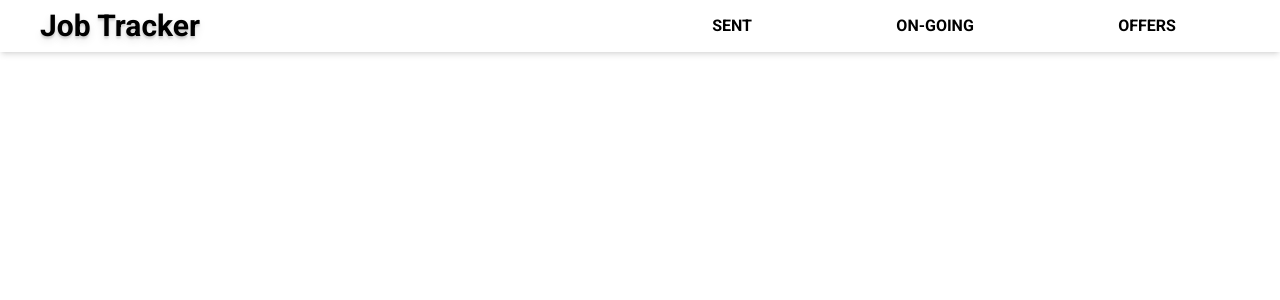
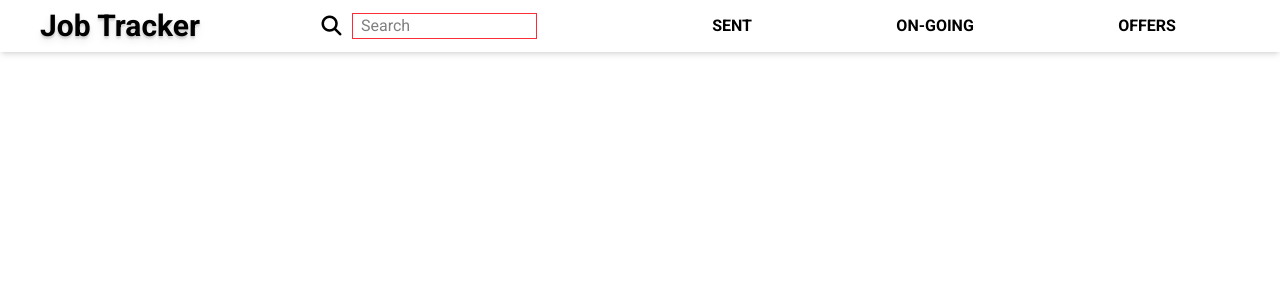
Before and after one commit to AndreaMargutti/job-tracker-react, a React (Vite) app: page / in a window 1280 px wide. Shown: the top 300 px of the page. Built offline with nearby package versions, Linux system fonts and the light colour scheme.

Commit message:
Add SearchBar component: create a new SearchBar component with props for placeholder text, and integrate it into the Navbar. Update index.html to include FontAwesome for icon support.

```diff
--- a/index.html
+++ b/index.html
@@ -9,6 +9,10 @@
   <link rel="preconnect" href="https://fonts.gstatic.com" crossorigin>
   <link href="https://fonts.googleapis.com/css2?family=Roboto:ital,wght@0,100..900;1,100..900&display=swap"
     rel="stylesheet">
+  <!--FontAwesome-->
+  <link rel='stylesheet' href='https://cdnjs.cloudflare.com/ajax/libs/font-awesome/7.0.1/css/all.min.css'
+    integrity='sha512-2SwdPD6INVrV/lHTZbO2nodKhrnDdJK9/kg2XD1r9uGqPo1cUbujc+IYdlYdEErWNu69gVcYgdxlmVmzTWnetw=='
+    crossorigin='anonymous' />
   <title>Job Tracker</title>
 </head>
 
--- a/src/components/Navbar/Navbar.tsx
+++ b/src/components/Navbar/Navbar.tsx
@@ -1,4 +1,5 @@
 import Button from "../Button/Button";
+import SearchBar from "../SearchBar/SearchBar";
 import Title from "../Title/Title";
 
 export default function Navbar() {
@@ -12,6 +13,7 @@ export default function Navbar() {
     <>
       <nav className="flex justify-between items-center shadow-md px-8">
         <Title title="Job Tracker" />
+        <SearchBar text="Search" />
         <div className="*:mx-2 uppercase grow flex justify-around max-w-1/2">
           {navButtons.map((button) => (
             <Button key={button.id} text={button.text} type="button" />
--- /dev/null
+++ b/src/components/SearchBar/SearchBar.tsx
@@ -0,0 +1,18 @@
+import type { SearchBarProps } from "./SearchBarProps";
+
+export default function SearchBar({ text }: SearchBarProps) {
+  return (
+    <>
+      <div>
+        <label className="p-2">
+          <i className="fa-solid fa-magnifying-glass fa-lg"></i>
+        </label>
+        <input
+          type="text"
+          placeholder={text}
+          className="border-red-500 border-1 placeholder:pl-2"
+        />
+      </div>
+    </>
+  );
+}
--- /dev/null
+++ b/src/components/SearchBar/SearchBarProps.ts
@@ -0,0 +1,3 @@
+export type SearchBarProps = {
+  text: string;
+};
```
